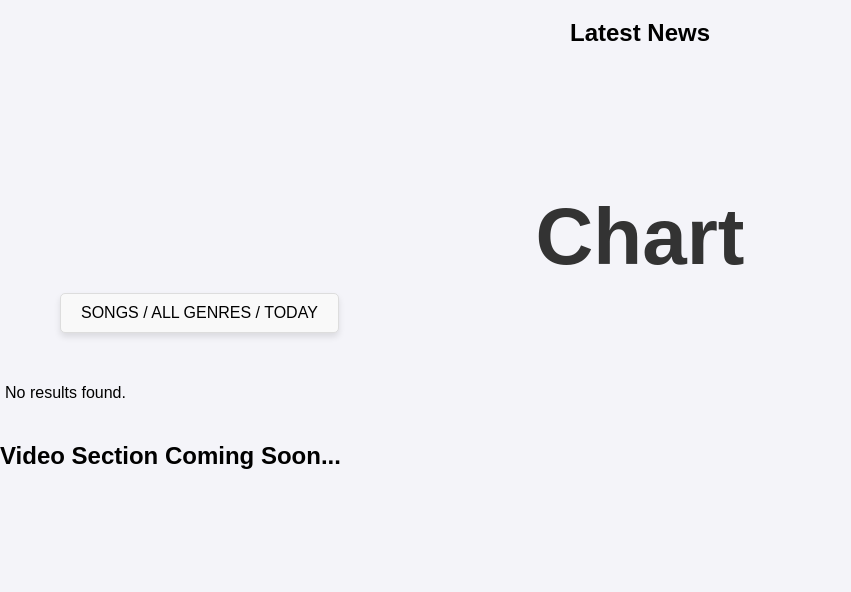
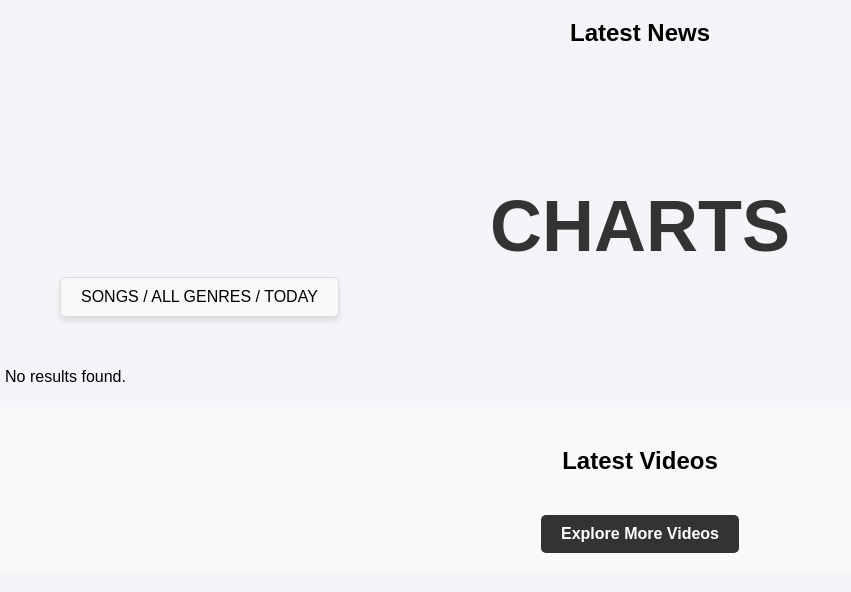
Before and after one commit to mamaliinjas/genius, a Django app: page / in a window 1280 px wide. Shown: the part 141-733 px from the top of the page, without its empty margins (0-851 px from the left). Run offline with Django 5.2, Linux system fonts and the light colour scheme; data that the repository does not hold is empty; some libraries are stand-ins or nearby versions.

Commit message:
add video section for home page

```diff
--- a/myapp/urls.py
+++ b/myapp/urls.py
@@ -17,6 +17,7 @@ urlpatterns=[
     path('news/' , views.news_section , name='news_section'),
     path('chart_data/', views.chart_section, name='chart_section'),
     path('news/<int:news_id>' , views.news_detail , name='news_detail'),
+    path('video_section/' , views.video_section , name='video_section'),
 ]
 if settings.DEBUG:
     urlpatterns += static(settings.MEDIA_URL, document_root=settings.MEDIA_ROOT)
--- a/myapp/views.py
+++ b/myapp/views.py
@@ -2,7 +2,7 @@ from django.shortcuts import render , redirect , get_object_or_404
 from django.contrib.auth.models import  User
 from django.contrib import messages
 from django.contrib.auth import login as auth_login , authenticate
-from .models import Artist , Song , Album , News
+from .models import Artist , Song , Album , News , Video
 from django.db.models import Q , Sum
 from django.http import JsonResponse
 from datetime import timedelta , date
@@ -16,9 +16,11 @@ from django.contrib.auth import logout
 def home(request):
     top_news = News.objects.filter(is_featured=True).order_by('-published_date')[:1]
     latest_news = News.objects.filter(is_featured=False).order_by('-published_date')[:4]
+    latest_videos=Video.objects.all().order_by('-created_at')[:3]
     return render(request , 'home.html'  , {
         'top_news' : top_news ,
-        'latest_news' : latest_news
+        'latest_news' : latest_news,
+        'videos' : latest_videos
     })
 
 def ajax_search(request):
@@ -107,6 +109,12 @@ def login(request):
 def logout_view(request):
     logout(request)
     return redirect('home')
+
+def video_section(request):
+    videos = Video.objects.all().order_by('-created_at')
+    return render(request , 'video_section.html' , {
+        'videos' : videos
+    })
 
 
 def artist_profile(request, artist_id):
--- a/static/css/chart.css
+++ b/static/css/chart.css
@@ -42,16 +42,11 @@
 
 /* Chart Title */
 .chart-title {
-    font-size: 5rem;
-    /* Large font size */
+    font-size: 4.5rem;
     font-weight: bold;
-    /* Make the title bold */
     text-align: center;
-    /* Center the title */
     color: #333;
-    /* Choose a color for the title */
     margin-bottom: 0px;
-    /* Add some space below the title */
 }
 
 
--- a/static/css/home.css
+++ b/static/css/home.css
@@ -1,3 +1,45 @@
 html {
     scroll-behavior: smooth;
 }
+
+.homepage-videos {
+    padding: 20px;
+    background-color: #f9f9f9;
+    text-align: center;
+}
+
+.video-preview-container {
+    display: flex;
+    justify-content: center;
+    gap: 20px;
+}
+
+.video-item {
+    background: #fff;
+    border: 1px solid #ddd;
+    border-radius: 5px;
+    padding: 10px;
+    width: 300px;
+    box-shadow: 0 4px 6px rgba(0, 0, 0, 0.1);
+}
+
+.video-item iframe {
+    width: 100%;
+    height: 180px;
+    border: none;
+    border-radius: 5px;
+}
+
+.explore-videos-link {
+    display: inline-block;
+    margin-top: 20px;
+    padding: 10px 20px;
+    background-color: #333;
+    color: #fff;
+    text-decoration: none;
+    border-radius: 5px;
+}
+
+.explore-videos-link:hover {
+    background-color: #555;
+}
--- a/template/home.html
+++ b/template/home.html
@@ -28,7 +28,7 @@
 
     <!-- Chart Filters -->
     <div id="chart-section">
-        <h1 class="chart-title">Chart</h1>
+        <h1 class="chart-title">CHARTS</h1>
         <div id="filter-button" class="filter-button">
             SONGS / ALL GENRES / TODAY
         </div>
@@ -67,10 +67,21 @@
     <div id="chart-results" class="chart-container"></div>
 
 
-
-    <!-- Videos Section (Add this in future) -->
-    <div id="video-section">
-        <h2>Video Section Coming Soon...</h2>
+    <div class="homepage-videos">
+        <h2>Latest Videos</h2>
+        <div class="video-preview-container">
+            {% for video in videos|slice:":3" %} <!-- Display only the first 3 videos -->
+            <div class="video-item">
+                {% if video.embed_code %}
+                {{ video.embed_code|safe }}
+                {% else %}
+                <p>Embed code not available.</p>
+                {% endif %}
+                <h3 class="video-title">{{ video.title }}</h3>
+            </div>
+            {% endfor %}
+        </div>
+        <a href="{% url 'video_section' %}" class="explore-videos-link">Explore More Videos</a>
     </div>
 </body>
 
```
Also changed, not shown: myapp/admin.py (+7 -1 lines), myapp/models.py (+10 -0 lines), static/css/video_section.css (added, +60 -0 lines), template/video_section.html (added, +33 -0 lines), myapp/migrations/0009_video.py (added), myapp/migrations/0010_remove_video_youtube_url_video_embed_code.py (added).
